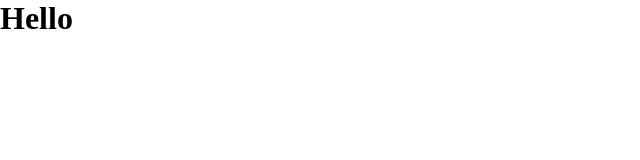
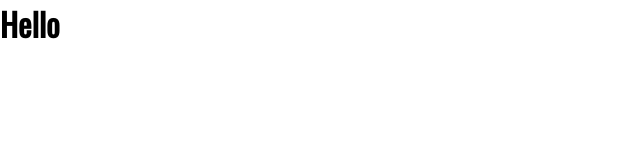
Before and after one commit to aashutoshdhungana/Provathon, a React (Create React App) app in the folder homestay-client/: page / in a window 1280 px wide. Shown: the top 160 px of the page, without its empty margins (0-640 px from the left). Built offline with nearby package versions, Linux system fonts and the light colour scheme.

Commit message:
add modified App.css

```diff
--- a/homestay-client/src/assets/css/App.css
+++ b/homestay-client/src/assets/css/App.css
@@ -2,3 +2,14 @@
   margin: 0;
   padding: 0;
 }
+
+body {
+  font-family: "Open Sans", sans-serif;
+}
+
+h1,
+h2,
+h3,
+h4 {
+  font-family: "Oswald", sans-serif;
+}
```
